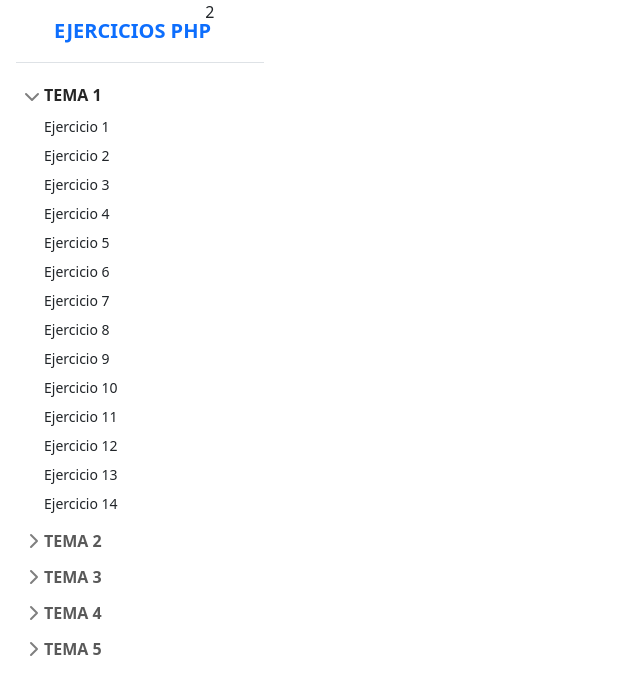
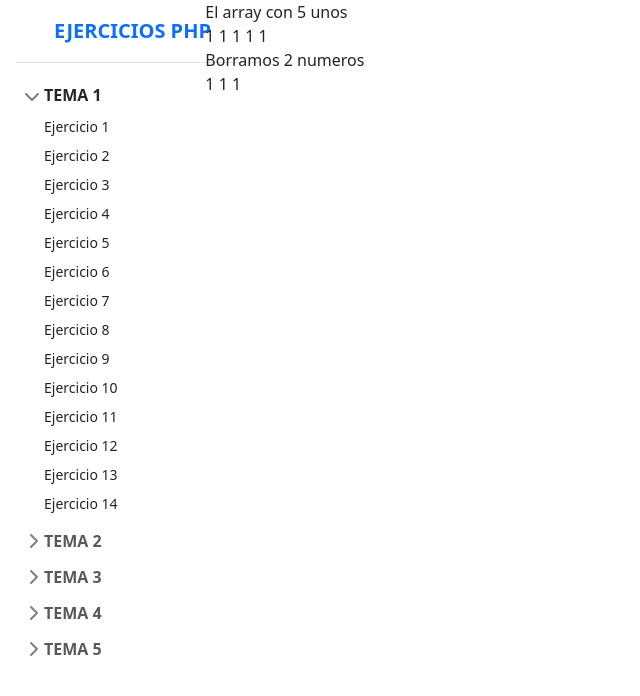
Before and after one commit to CarlosGicer/2DAWCarlosGicer, a PHP site: page /tema1/Ejercicio13.php in a window 1280 px wide. Shown: the top 696 px of the page, without its empty margins (0-640 px from the left). Run offline with PHP 8.4, Linux system fonts and the light colour scheme.

Commit message:
arreglo ejercicio13

```diff
--- a/tema1/Ejercicio13.php
+++ b/tema1/Ejercicio13.php
@@ -31,8 +31,11 @@
 
         $array = array();
 
-        add($array,2,4);
-        borrar($array,3);
+        add($array,1,5);
+        echo("El array con 5 unos<br>");
+        pintar($array);
+        borrar($array,2);
+        echo("<br>Borramos 2 numeros<br>");
         pintar($array);
         include_once($_SERVER["DOCUMENT_ROOT"] . "/pie.php");
     ?>
```
